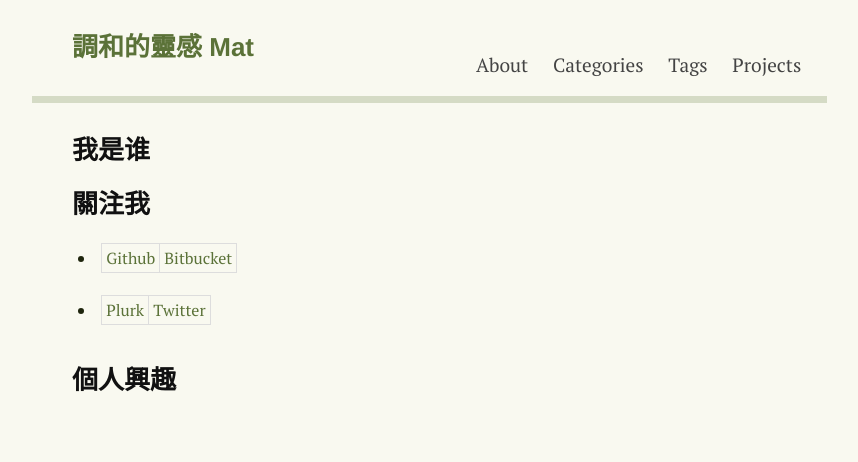
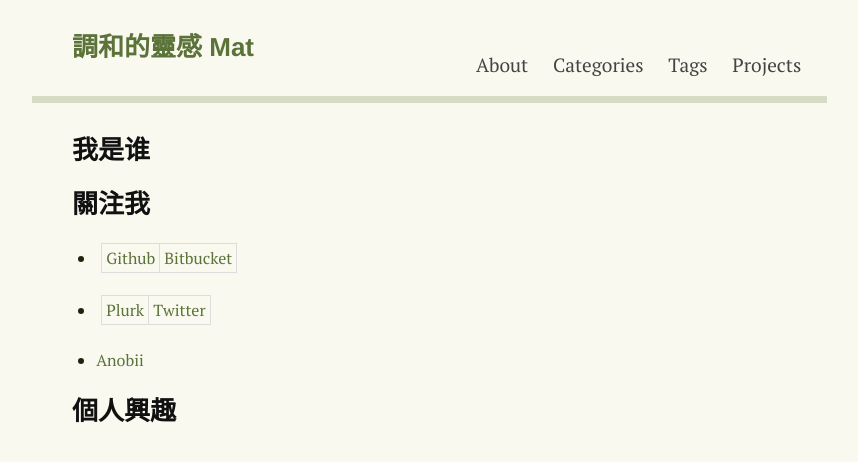
Before and after one commit to sndnvaps/sndnvaps.github.io, a Jekyll site: the page built from about/index.md, in a window 1280 px wide. Shown: the top 462 px of the page, without its empty margins (208-1066 px from the left). Built offline with Jekyll 4.4.1, drawn with Linux system fonts in a browser that asks for light colours; Markdown is read by kramdown in place of the engine named in the settings; comment, search, counter and statistics services are not loaded.

Commit message:
About: 增加anobii書櫃

```diff
--- a/about/index.md
+++ b/about/index.md
@@ -11,5 +11,6 @@ comments: yes
 
 * [Github](http://github.com/chchwy) | [Bitbucket](http://bitbucket.org/chchwy)
 * [Plurk](http://www.plurk.com/chchwy) | [Twitter](http://twitter.com/chchwy)
+* [Anobii](http://www.anobii.com/chchwy)
 
 # 個人興趣
```
